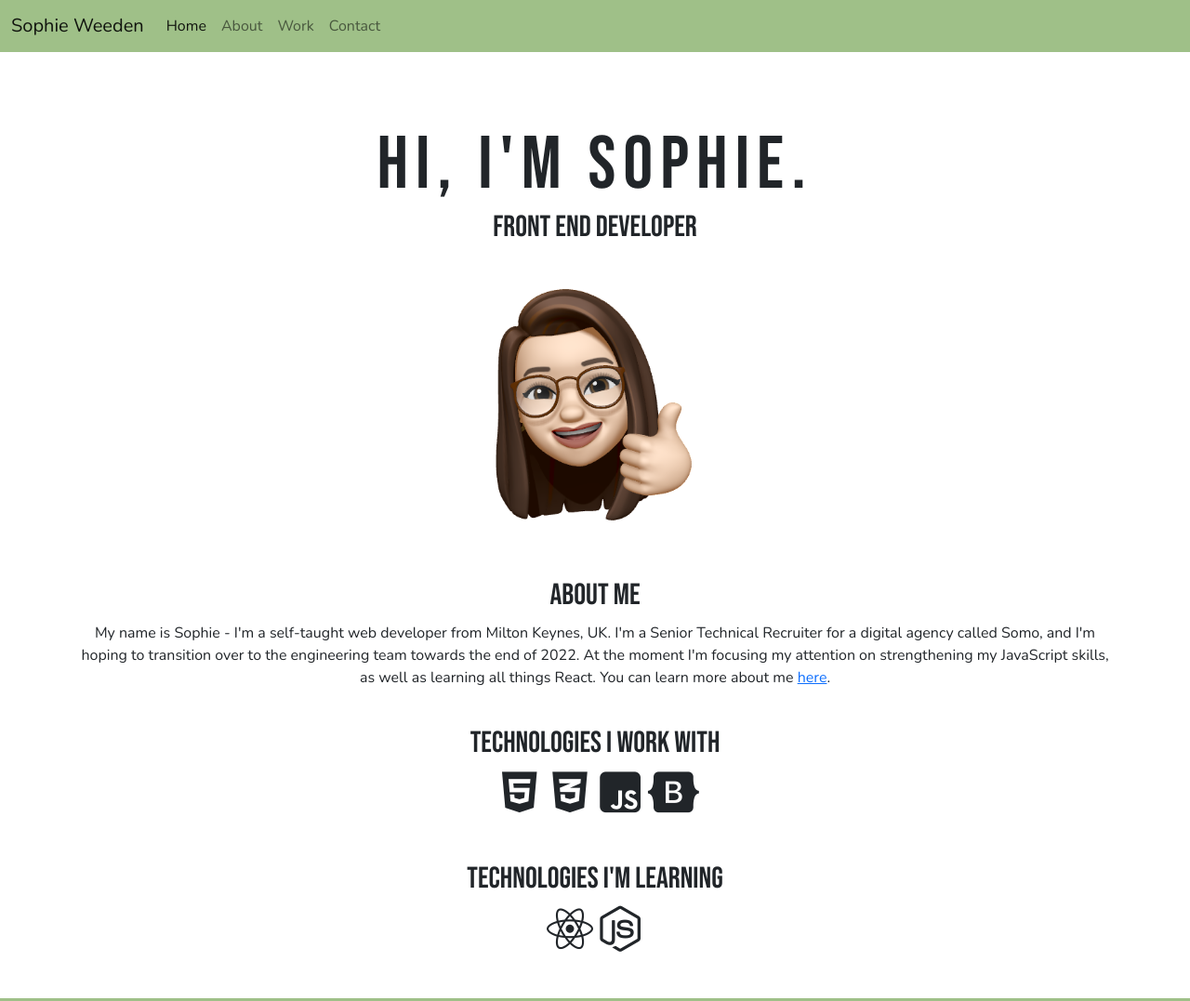
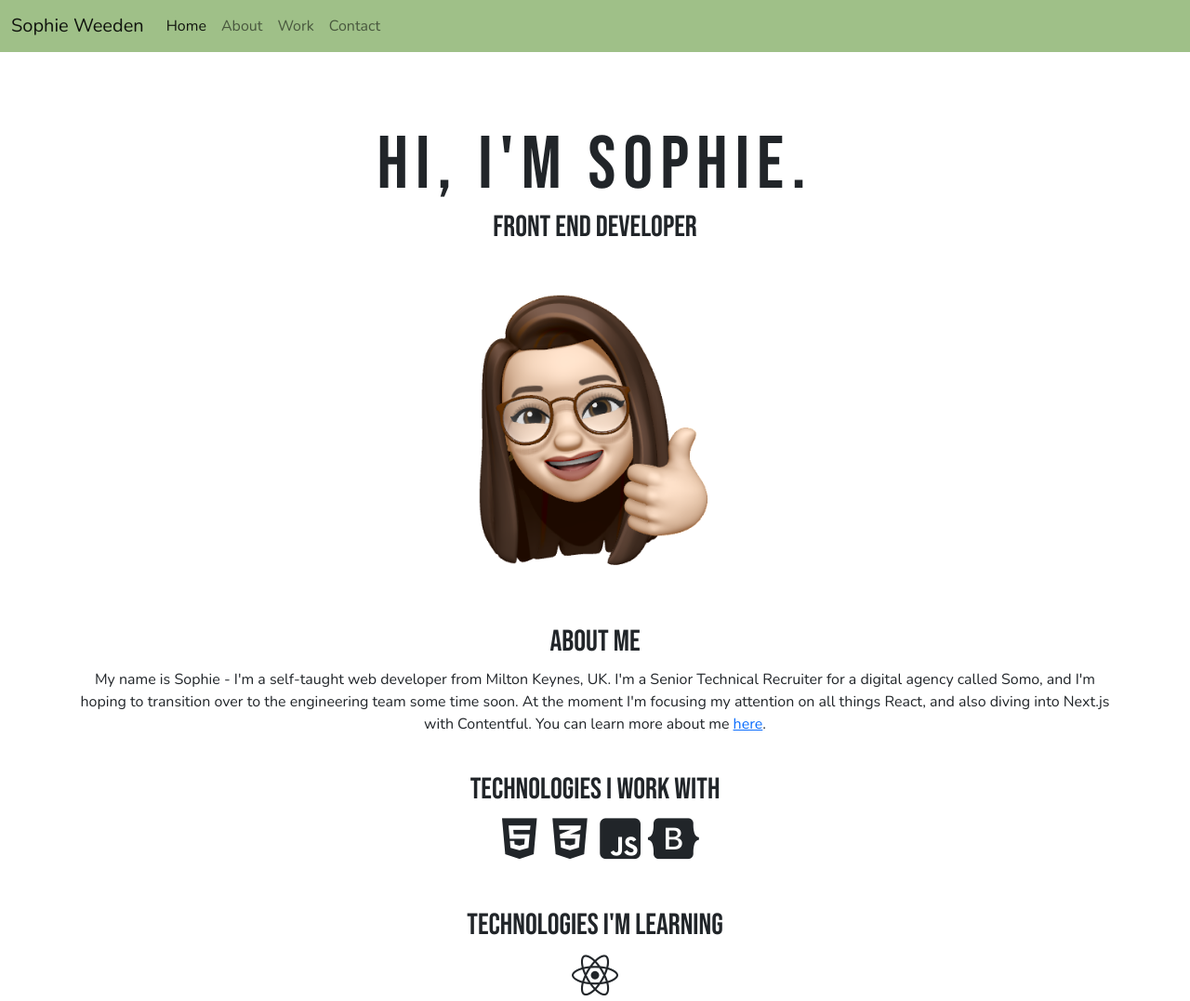
Before and after one commit to sophieweeden1/sophie-portfolio, a plain HTML site: page index.html in a window 1280 px wide. Shown: the top 1077 px of the page at 93% size. Drawn offline with nearby package versions, Linux system fonts and the light colour scheme.

Commit message:
Edited about text on home page

```diff
--- a/index.html
+++ b/index.html
@@ -73,9 +73,8 @@
         My name is Sophie - I'm a self-taught web developer from Milton Keynes,
         UK. I'm a Senior Technical Recruiter for a digital agency
         called Somo, and I'm hoping to transition over to the engineering team
-        towards the end of 2022.
-        At the moment I'm focusing my attention on
-        strengthening my JavaScript skills, as well as learning all things React.
+        some time soon.
+        At the moment I'm focusing my attention on all things React, and also diving into Next.js with Contentful.
         You can learn more about me <a href="/about.html">here</a>.
       </p>
    </div>
@@ -95,7 +94,6 @@
 
 
 <i class="fa-brands fa-react tech-icon"></i>
-<i class="fa-brands fa-node-js tech-icon"></i>
 
 
 
--- a/styles/styles.css
+++ b/styles/styles.css
@@ -33,7 +33,7 @@ h3 {
 
 .memoji {
   text-align: center;
-  max-width: 300px;
+  max-width: 350px;
 }
 
 .about {
```
